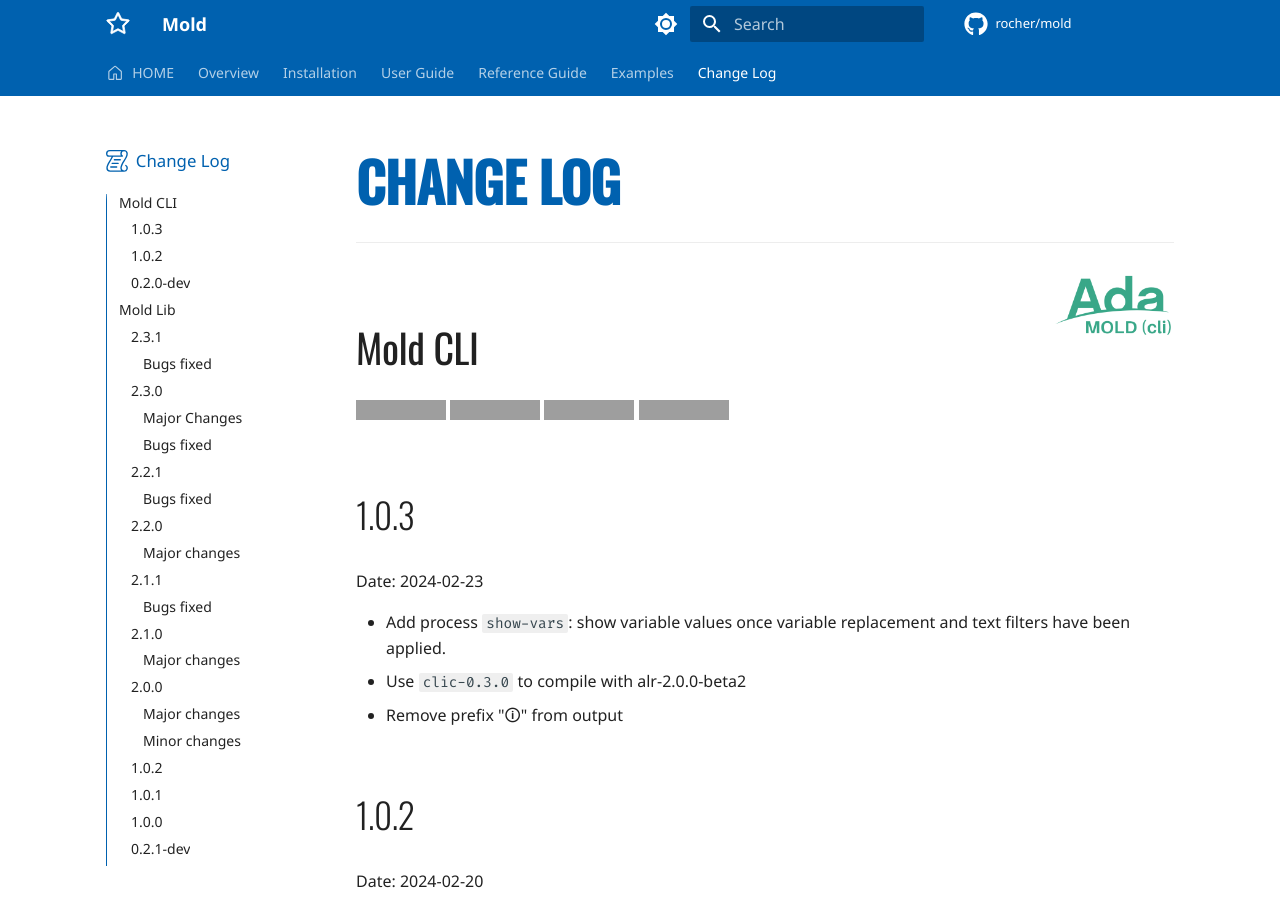
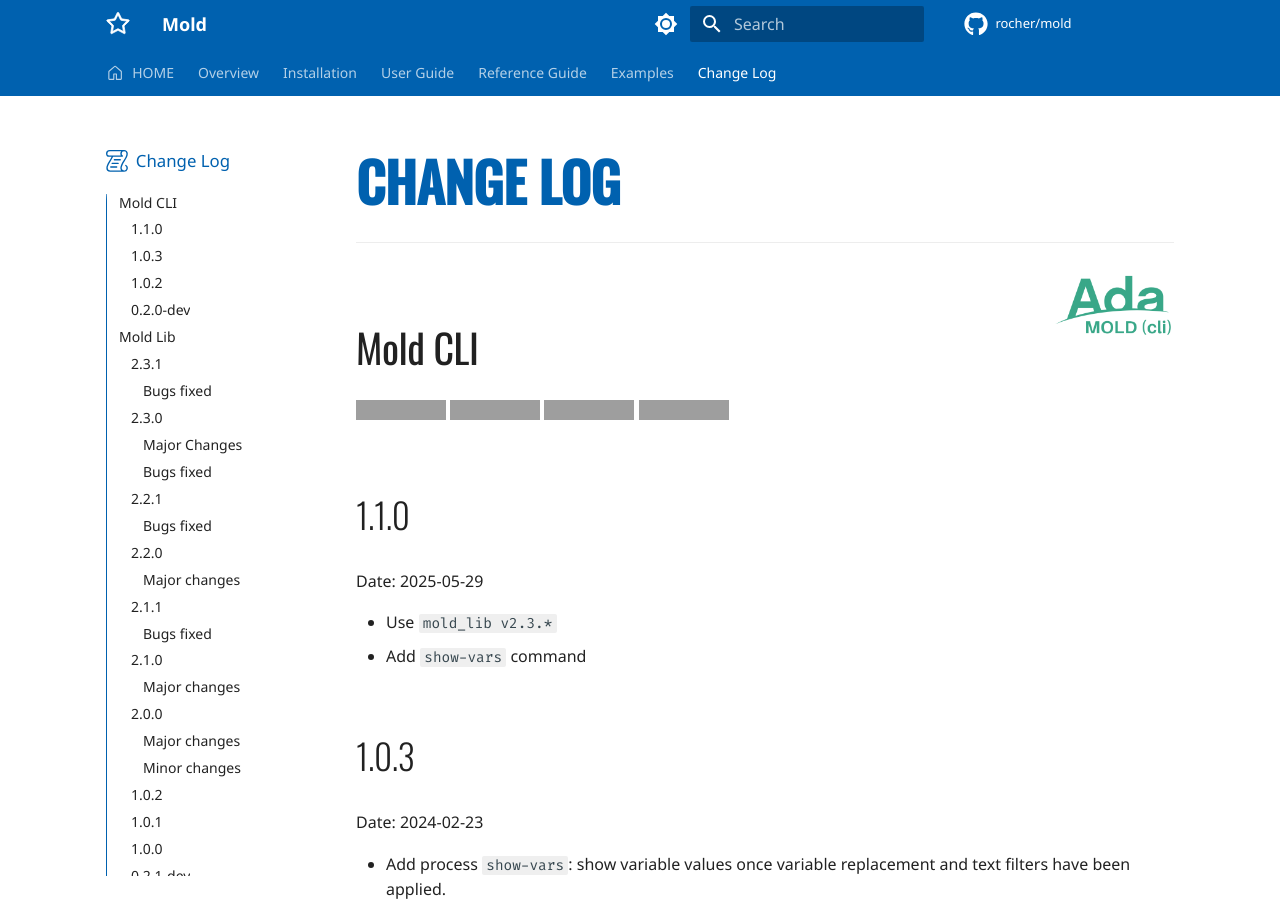
Before and after one commit to rocher/mold, an MkDocs documentation site: the page built from docs/change-log.md, in a window 1280 px wide and 900 px high. Built offline with MkDocs 1.6.1 and Material for MkDocs 9.7.7, drawn with Linux system fonts in a browser that asks for light colours; comment, search, counter and statistics services are not loaded; the version menu is left out; grey boxes are pictures that could not be loaded.

Commit message:
Release 1.1.0

```diff
--- a/alire.toml
+++ b/alire.toml
@@ -1,5 +1,5 @@
 name = "mold"
-version = "1.0.3"
+version = "1.1.0"
 tags = ["template", "template-engine", "template-repo"]
 
 description = "Meta-variable Operations for Lean Development (cli)"
--- a/docs/change-log.md
+++ b/docs/change-log.md
@@ -13,6 +13,12 @@
 [![Alire CI/CD](https://img.shields.io/endpoint?url=https://alire-crate-ci.ada.dev/badges/mold.json){.badge}](https://alire-crate-ci.ada.dev/crates/mold.html)
 [![GitHub release](https://img.shields.io/github/release/rocher/mold.svg){.badge}](https://github.com/rocher/mold/releases/latest)
 [![License](https://img.shields.io/github/license/rocher/mold.svg?color=blue){.badge}](https://github.com/rocher/mold/blob/master/LICENSE)
+
+### 1.1.0
+Date: 2025-05-29
+
+  * Use `mold_lib v2.3.*`
+  * Add `show-vars` command
 
 ### 1.0.3
 Date: 2024-02-23
```
